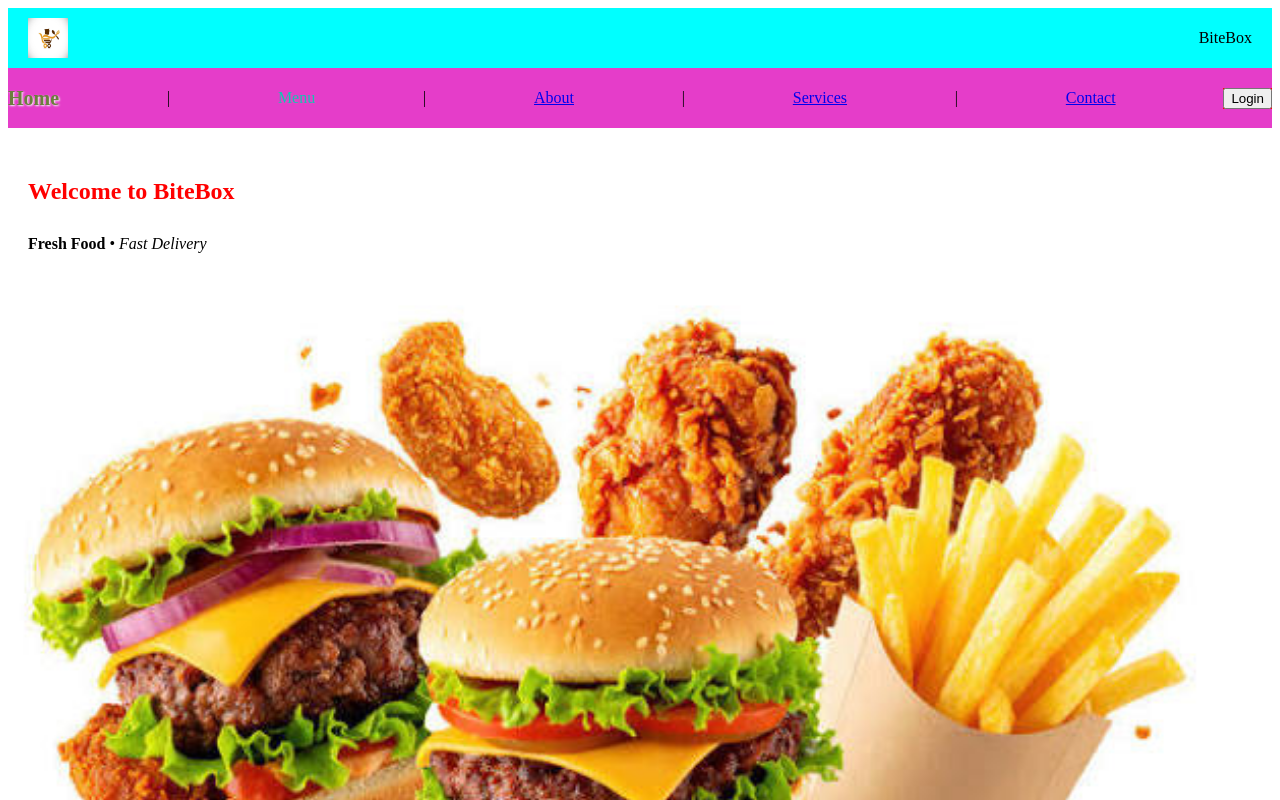
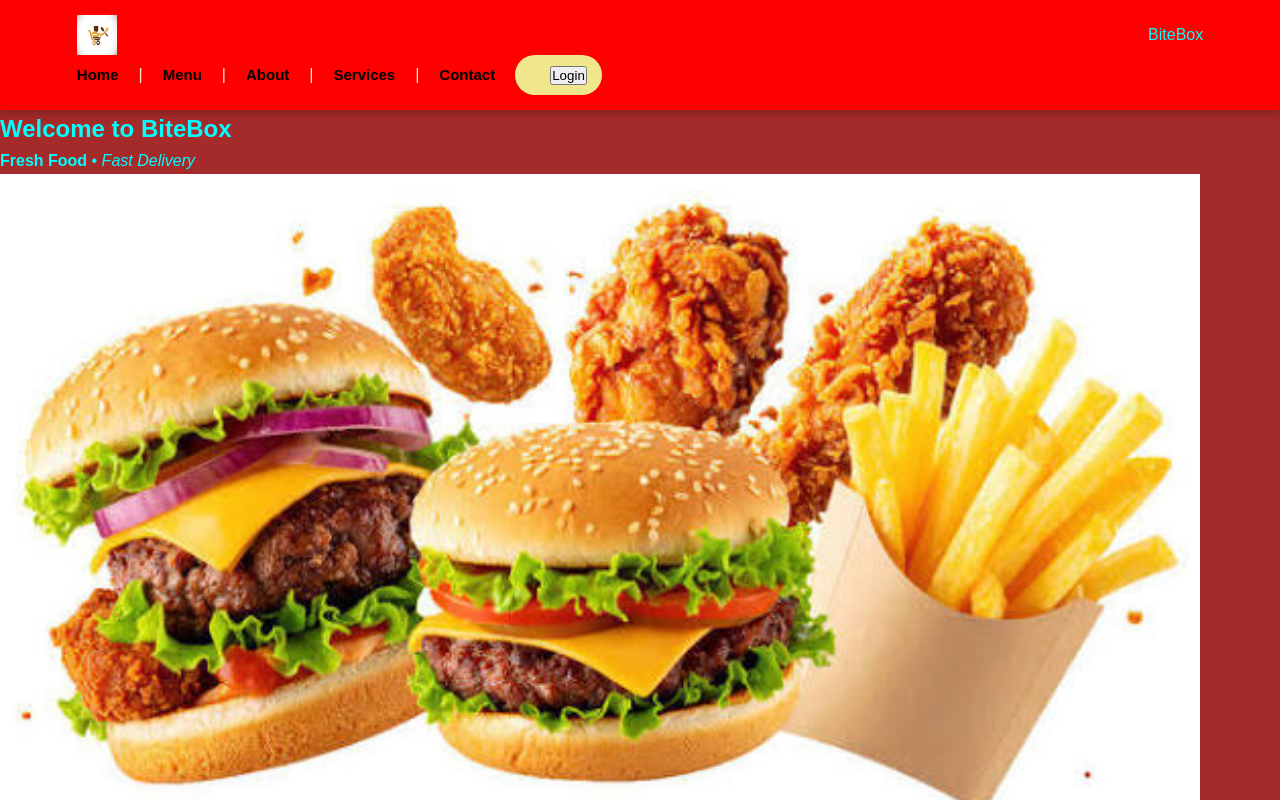
Before and after one commit to amerkazi/BiteBox-Group-1, a plain HTML site: page index.html in a window 1280 px wide. Shown: the top 800 px of the page. Drawn offline with Linux system fonts and the light colour scheme.

Commit message:
css changed and added some style

```diff
--- a/index.html
+++ b/index.html
@@ -14,24 +14,24 @@
 
 
 
-    <nav>
+    <nav class="navbar-container" >
         <div class="nav"
-            <h1 class="logo"  ><img src="./assets/images/logo.jpg" height="40" width="40"><span>BiteBox</span></h1>
+            <h1  class="logo" ><img src="./assets/images/logo.jpg" height="40" width="40"><span>BiteBox</span></h1>
 
         </div>
         <div  class="nav-links">
-             <a   class="home "   href="index.html">Home</a>
+             <a   class="links"   href="index.html">Home</a>
             |
-            <a class="menu "  href="Menu.html">Menu</a>
+            <a class="links"  href="Menu.html">Menu</a>
             |
-            <a href="About.html">About</a>
+            <a class="links" href="About.html">About</a>
             |
-            <a href="Services.html"> Services</a>
+            <a class="links" href="Services.html"> Services</a>
             |
-            <a href="Contact.html">Contact</a>
+            <a class="links" href="Contact.html">Contact</a>
 
 
-            <a  class="login" href="./Login.html"><button>Login</button></a>
+            <a class="login-link"  href="./Login.html"><button class="login-btn">Login</button></a>
 
 
         </div>
--- a/style.css
+++ b/style.css
@@ -10,7 +10,7 @@ main{
     background-color
 } */
 
-
+/*
 .nav-links{
     height: 60px;
     width: 100%;
@@ -69,4 +69,106 @@ margin: 30px 0px;
     border-radius: 5px;
     box-shadow: 0px 2px 5px rgba(0, 0, 0, 0.1);
 
+} */
+
+
+
+
+
+
+* {
+    margin: 0;
+    padding: 0;
+    box-sizing: border-box;
 }
+
+html {
+    scroll-behavior: smooth;
+}
+
+body {
+    font-family: Arial, sans-serif;
+    background-color: brown;
+    color: aqua;
+    line-height: 1.6;
+}
+
+button, input {
+    font-family: inherit;
+}
+
+button {
+    cursor: pointer;
+}
+
+a {
+    text-decoration: none;
+}
+
+/* navbar */
+
+.navbar-container {
+    background-color: red;
+    padding: 15px 6%;
+    box-shadow: rgba(0, 0, 0, 0.24) 0px 3px 8px;
+    position: sticky;
+    top: 0;
+    z-index: 1000;
+}
+
+.nav {
+    max-width: 1400px;
+    margin: auto;
+    display: flex;
+    justify-content: space-between;
+    align-items: center;
+    gap: 20px;
+}
+
+.logo {
+    background-color: red;
+    display: flex;
+    align-items: center;
+    gap: 10px;
+    font-size: 25px;
+    font-weight: 800;
+}
+
+.logo img {
+    border-radius: 50%;
+    object-fit: cover;
+}
+
+.nav-links {
+    display: flex;
+    align-items: center;
+    gap: 20px;
+    color: blanchedalmond;
+}
+
+.links {
+    color: black;
+    font-size: 15px;
+    font-weight: 600;
+    transition: 0.3s;
+}
+
+.links:hover {
+    text-decoration: underline;
+    color: white;
+}
+
+.login-btn {
+    margin-left: 20px;
+}
+
+.login-link {
+    background-color: khaki;
+    color: black;
+    padding: 8px 15px;
+    border: none;
+    border-radius: 25px;
+    font-size: 15px;
+    font-weight: 600;
+    transition: 0.3s;
+}
```
